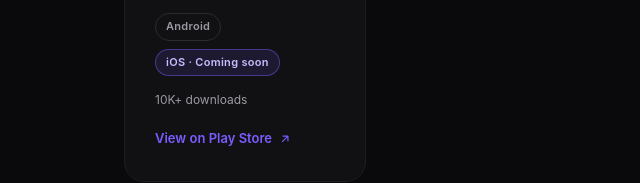
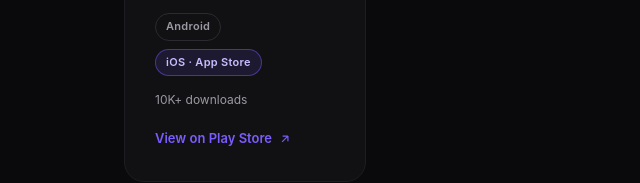
Before and after one commit to hmkdevmm/hmkdevmm.github.io, a plain HTML site: page index.html in a window 1280 px wide. Shown: the part 1729-1912 px from the top of the page, 0-640 px from the left. Drawn offline with Linux system fonts and the light colour scheme.

Commit message:
Add files via upload

```diff
--- a/index.html
+++ b/index.html
@@ -258,7 +258,9 @@
   .card:hover .shot-wrap img{transform:translateY(0) scale(1);}
 
   .platforms{display:flex; gap:8px; flex-wrap:wrap; margin-bottom:14px;}
-  .pf{font-size:11px; font-weight:600; letter-spacing:.3px; padding:4px 10px; border-radius:999px; border:1px solid #2a2a30; color:var(--muted);}
+  .pf{font-size:11px; transition:border-color .2s,color .2s; font-weight:600; letter-spacing:.3px; padding:4px 10px; border-radius:999px; border:1px solid #2a2a30; color:var(--muted);}
+  a.pf{border-color:rgba(124,92,255,.45); background:rgba(124,92,255,.12); color:#c9bdff;}
+  a.pf:hover{border-color:var(--accent); color:#fff;}
   .pf.soon{border-color:rgba(124,92,255,.45); background:rgba(124,92,255,.12); color:#c9bdff;}
 
   .card h3{font-size:17px; font-weight:600; margin-bottom:8px;}
@@ -390,9 +392,7 @@
         </div>
         <h3>NichiMM – Learn Japanese &amp; JLPT</h3>
         <p>Learn Japanese with an offline Japanese–Myanmar dictionary, favorites, and vocabulary quizzes — built for JLPT learners.</p>
-        <div class="platforms"><span class="pf">Android</span><span class="pf soon">iOS · Coming soon</span></div>
-        <!-- App Store approve ဖြစ်ပြီးရင် အပေါ်က "iOS · Coming soon" span ကို အောက်ပါအတိုင်း အစားထိုးပါ:
-             <a class="pf" href="https://apps.apple.com/app/id6838051274" target="_blank" rel="noopener">iOS · App Store</a> -->
+        <div class="platforms"><span class="pf">Android</span><a class="pf" href="https://apps.apple.com/app/id6838051274" target="_blank" rel="noopener">iOS · App Store</a></div>
         <div class="shot-wrap"><img loading="lazy" src="https://play-lh.googleusercontent.com/3Ze7LPjo4QA0MzfmEoH_1TkxVfD86IKMt5qjcrphCHWX7hu-Rezq_s3NgkC_cgPkd1QqoWpoeguKCvMelnezXZc=w526-h296" alt="NichiMM screenshot"></div>
         <div class="meta"><span>10K+ downloads</span></div>
         <a class="card-link" href="https://play.google.com/store/apps/details?id=com.mhk.jpmmdictionary" target="_blank" rel="noopener">
```
